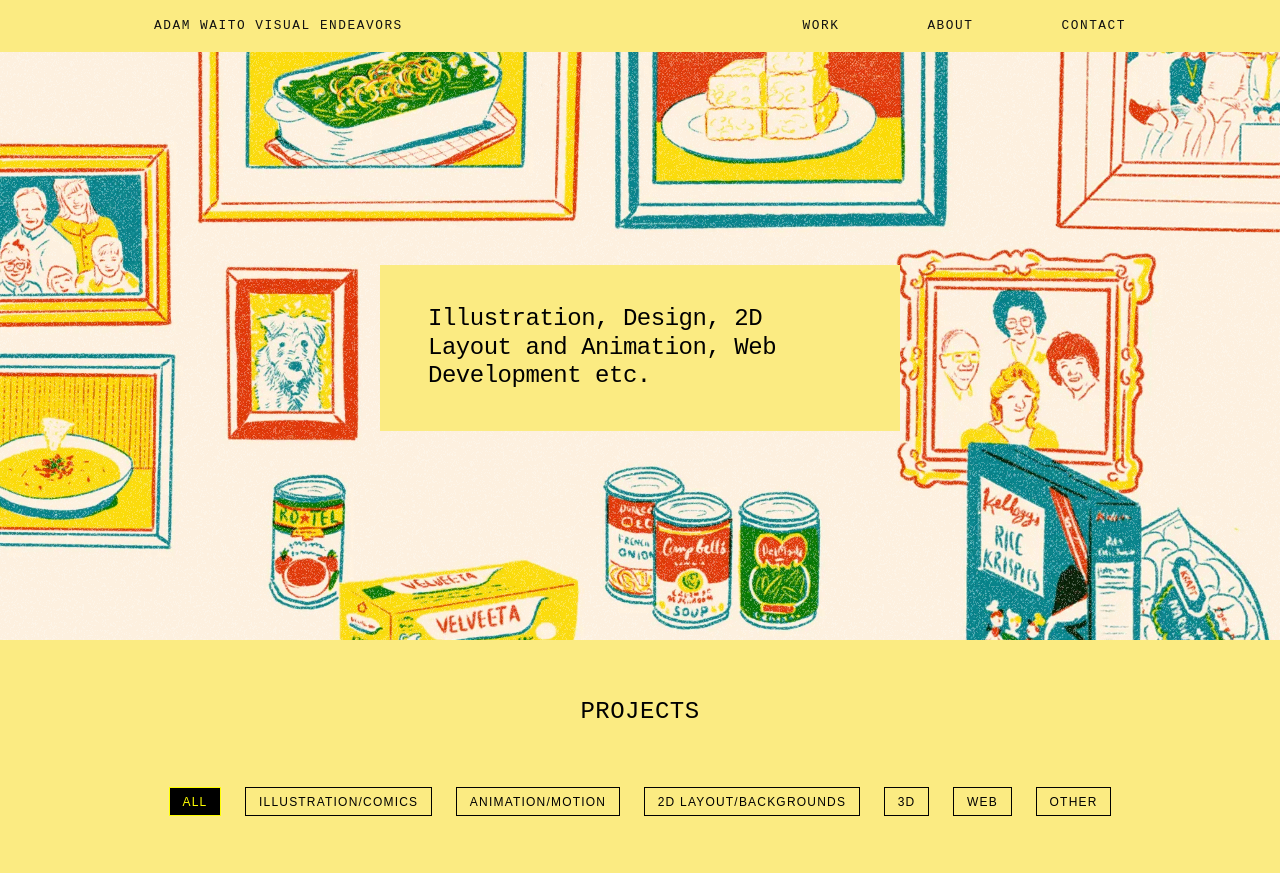
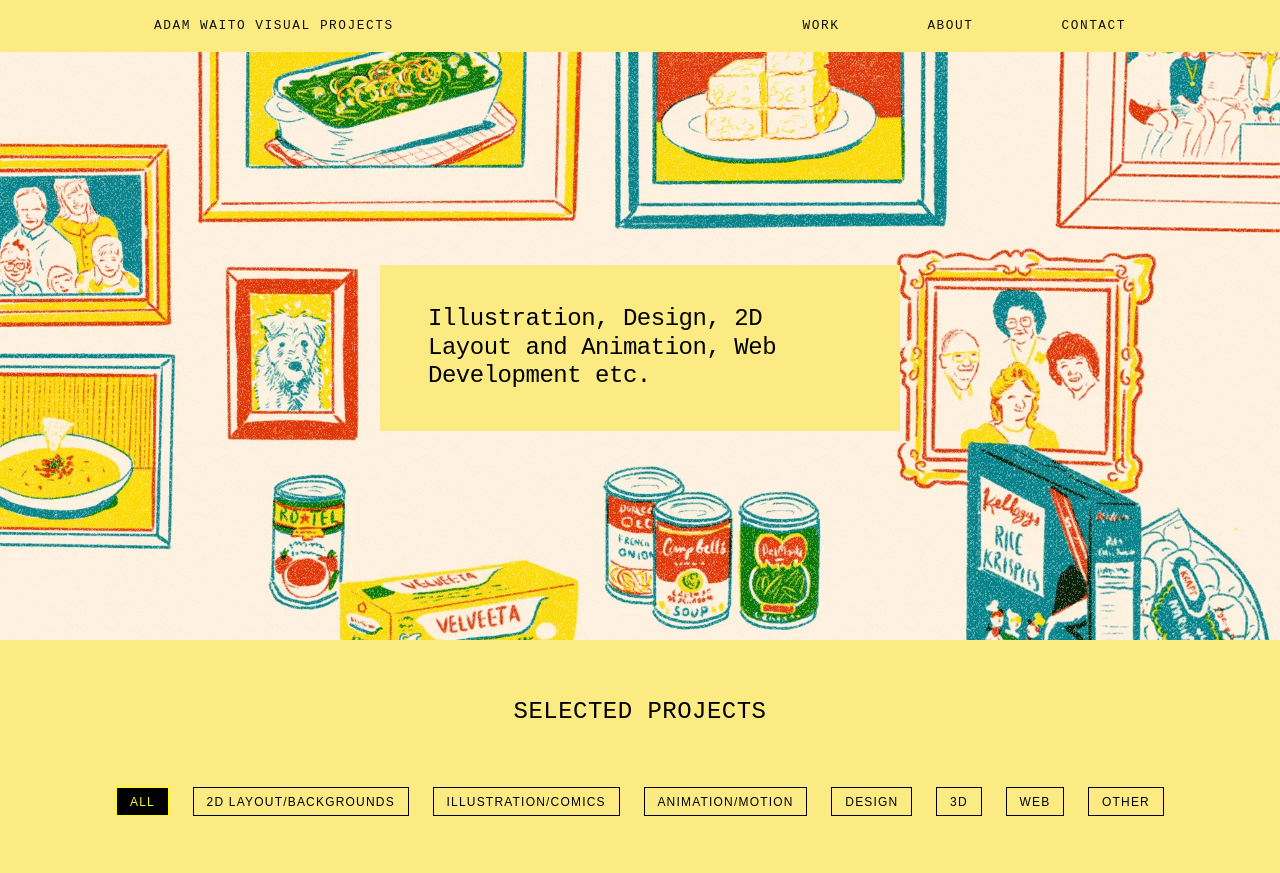
Before and after one commit to adamwaito/portfolio, a website: page index.html in a window 1280 px wide. Shown: the top 873 px of the page. Drawn offline with Linux system fonts and the light colour scheme; no server answers; a web font is replaced by a local one.

Commit message:
Update portfolio grid title and headshot

```diff
--- a/index.html
+++ b/index.html
@@ -4,7 +4,7 @@
   <meta charset="UTF-8" />
   <meta name="viewport" content="width=device-width, initial-scale=1.0" />
   <title>Adam Waito — Portfolio</title>
-
+<link rel="icon" type="image/x-icon" href="/images/favicon.jpg">
   <!-- Google Fonts -->
   <link rel="preconnect" href="https://fonts.googleapis.com">
   <link rel="preconnect" href="https://fonts.gstatic.com" crossorigin>
@@ -20,7 +20,7 @@
   <!-- HEADER / NAV -->
   <header class="site-header">
     <div class="container nav">
-      <div class="logo">Adam Waito Visual Endeavors</div>
+      <div class="logo">Adam Waito Visual Projects</div>
       <nav>
         <ul class="nav-links">
           <li><a href="#work">Work</a></li>
@@ -42,14 +42,16 @@
   <!-- PORTFOLIO GRID -->
   <section class="portfolio">
     <div class="container" id="work">
-      <h3 class="section-title">Projects</h3>
+      <h3 class="section-title">Selected Projects</h3>
     </div>
     <!-- FILTER BUTTONS -->
     <div class="filters">
+
       <button class="filter-btn active" data-filter="all">ALL</button>
+      <button class="filter-btn" data-filter="layout">2D Layout/Backgrounds</button>
       <button class="filter-btn" data-filter="illustration-comics">Illustration/Comics</button>
       <button class="filter-btn" data-filter="animation">Animation/Motion</button>
-      <button class="filter-btn" data-filter="layout">2D Layout/Backgrounds</button>
+      <button class="filter-btn" data-filter="design">Design</button>
       <button class="filter-btn" data-filter="3D">3D</button>
       <button class="filter-btn" data-filter="web">Web</button>
       <button class="filter-btn" data-filter="other">OTHER</button>
@@ -142,7 +144,7 @@
         <p>Always looking for new creative challenges, Adam has more recently taken on Web Development and Design (see: this website). In a past life, he was a pretty busy Montreal-based musician touring internationally in struggling indie rock bands, and he still releases and performs music under the moniker Sparkling Water.</p>
       </div>
       <div class="about-image">
-        <img src="images/adamphoto1.jpg" alt="Adam Waito">
+        <img src="images/adamphoto2.jpg" alt="Adam Waito">
       </div>
     </div>
   </section>
```
Also changed, not shown: images/adamphoto2.jpg (added).
